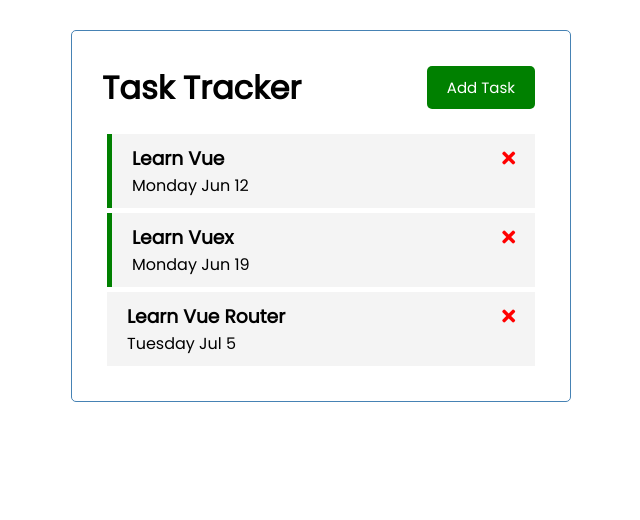
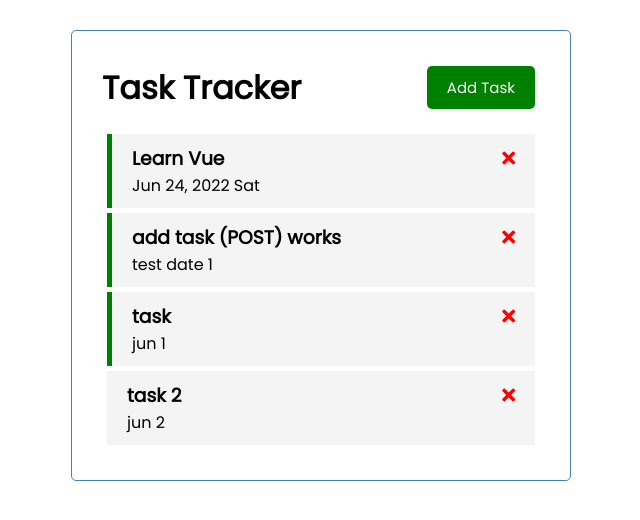
Before and after one commit to brian-pan/task-tracker-app, a Vue app: page / in a window 1280 px wide. Shown: the top 520 px of the page, without its empty margins (319-959 px from the left). Built offline with nearby package versions, Linux system fonts and the light colour scheme; data requests are answered from the project's data file.

Commit message:
save progress, fixing toggle reminder bug

```diff
--- a/db.json
+++ b/db.json
@@ -1,22 +1,28 @@
 {
   "tasks": [
     {
-      "id": 1,
       "title": "Learn Vue",
-      "day": "Monday Jun 12",
-      "reminder": true
+      "day": "Jun 24, 2022 Sat",
+      "reminder": true,
+      "id": 3
     },
     {
-      "id": 2,
-      "title": "Learn Vuex",
-      "day": "Monday Jun 19",
-      "reminder": true
+      "title": "add task (POST) works",
+      "day": "test date 1",
+      "reminder": true,
+      "id": 4
     },
     {
-      "id": 3,
-      "title": "Learn Vue Router",
-      "day": "Tuesday Jul 5",
-      "reminder": false
+      "title": "task",
+      "day": "jun 1",
+      "reminder": true,
+      "id": 5
+    },
+    {
+      "title": "task 2",
+      "day": "jun 2",
+      "reminder": false,
+      "id": 6
     }
   ]
 }
--- a/src/App.vue
+++ b/src/App.vue
@@ -35,25 +35,72 @@
     };
   },
   methods: {
-    deleteTask(id) {
+    async deleteTask(id) {
       if (confirm("Are you sure you want to delete this task?")) {
+        const res = fetch(`http://localhost:5000/tasks/${id}`, {
+          method: "DELETE",
+        });
+        // res.status === 200
+        //   ? (this.tasks = this.tasks.filter((task) => task.id !== id))
+        //   : alert("Something went wrong");
+        console.log(res);
+        console.log(res.status);
         this.tasks = this.tasks.filter((task) => task.id !== id);
       }
     },
-    onToggleReminder(id) {
+    async onToggleReminder(id) {
+      //fetch the task wanted to be toggled
+      const taskToToggle = await this.fetchTask(id);
+      const updatedTask = { ...taskToToggle, reminder: !taskToToggle.reminder };
+      // console.log(updatedTask);
+
+      //make the request
+      res = await fetch(`http://localhost:5000/tasks/${id}`, {
+        method: "PUT",
+        headers: {
+          "Content-Type": "application/json",
+        },
+        body: JSON.stringify(updatedTask), //PUT the upd task back to api
+      });
+      const data = await res.json();
+
+      //frontend update
       this.tasks = this.tasks.map((task) =>
-        task.id === id ? { ...task, reminder: !task.reminder } : task
+        // task.id === id ? { ...task, reminder: !task.reminder } : task
+        task.id === id ? { ...task, reminder: !data.reminder } : task
       );
     },
-    addTask(task) {
-      // this.tasks.push(task);
-      this.tasks = [...this.tasks, task];
+
+    // addTask(task) {
+    //   // this.tasks.push(task);
+    //   this.tasks = [...this.tasks, task];
+    // },
+    async addTask(task) {
+      const res = await fetch("http://localhost:5000/tasks", {
+        method: "POST",
+        headers: {
+          "Content-type": "application/json",
+        },
+        body: JSON.stringify(task),
+      });
+
+      const data = await res.json();
+
+      this.tasks = [...this.tasks, data];
     },
     toggleAddTask() {
       this.showAddTask = !this.showAddTask;
     },
     async fetchTasks() {
       const res = await fetch("http://localhost:5000/tasks");
+
+      const data = await res.json();
+
+      return data;
+    },
+    // fetch a single task for update
+    async fetchTask(id) {
+      const res = await fetch(`http://localhost:5000/tasks/${id}`);
 
       const data = await res.json();
 
--- a/src/components/AddTask.vue
+++ b/src/components/AddTask.vue
@@ -52,7 +52,8 @@
       }
 
       const newTask = {
-        id: Math.floor(Math.random() * 100),
+        // id: Math.floor(Math.random() * 100),
+        // the id will be given by json server
         title: this.title,
         day: this.day,
         reminder: this.reminder,
```
